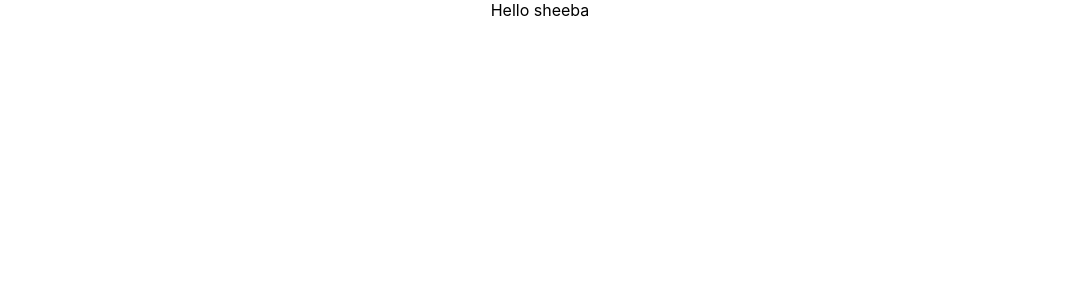
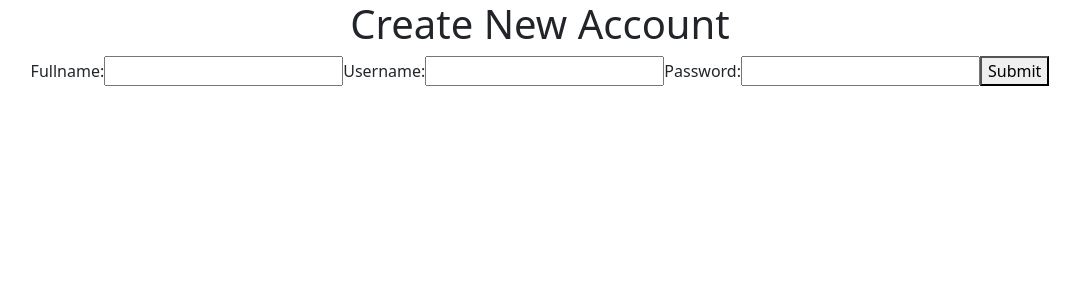
Before and after one commit to SheebaHashmi/Forume-frontend, a React (Create React App) app: page /register in a window 1280 px wide. Shown: the top 300 px of the page, without its empty margins (100-1180 px from the left). Built offline with nearby package versions, Linux system fonts and the light colour scheme.

Commit message:
Created Homepage,SignUp and Dashboard components

```diff
--- a/package.json
+++ b/package.json
@@ -6,8 +6,10 @@
     "@testing-library/jest-dom": "^5.16.2",
     "@testing-library/react": "^12.1.3",
     "@testing-library/user-event": "^13.5.0",
+    "bootstrap": "^5.1.3",
     "react": "^17.0.2",
     "react-dom": "^17.0.2",
+    "react-router-dom": "^6.2.1",
     "react-scripts": "5.0.0",
     "web-vitals": "^2.1.4"
   },
--- a/src/App.js
+++ b/src/App.js
@@ -1,9 +1,24 @@
 import './App.css';
+import '../node_modules/bootstrap/dist/css/bootstrap.min.css'
+import React from 'react';
+import { BrowserRouter,Routes,Route } from 'react-router-dom';
+
+import Homepage from './components/Homepage';
+import SignUp from './components/SignUp'
+import Dashboard from './components/Dashboard';
 
 function App() {
   return (
     <div className="App">
-      Hello sheeba
+      <BrowserRouter>
+        <Routes>
+          <Route exact path = "/" element={<Homepage/>}/>
+          <Route exact path = "/register" element={<SignUp/>}/>
+          <Route exact path = "/dashboard" element={<Dashboard/>}/>
+
+        </Routes>
+      </BrowserRouter>
+
     </div>
   );
 }
--- /dev/null
+++ b/src/components/Dashboard.jsx
@@ -0,0 +1,15 @@
+function Dashboard
+(){
+   return(
+       <div>
+           Dashboard
+           <a href="#home"><svg xmlns="http://www.w3.org/2000/svg" width="16" height="16" fill="currentColor" class="bi bi-person-fill" viewBox="0 0 16 16">
+  <path d="M3 14s-1 0-1-1 1-4 6-4 6 3 6 4-1 1-1 1H3zm5-6a3 3 0 1 0 0-6 3 3 0 0 0 0 6z"/>
+</svg></a>
+           <button>Start a New Topic</button>
+
+       </div>
+   )
+}
+export default Dashboard
+;
--- /dev/null
+++ b/src/components/Homepage.jsx
@@ -0,0 +1,29 @@
+import {Link} from 'react-router-dom';
+
+function Homepage() {
+  return (
+    <div className="Homepage">
+      <h1>Welcome to Forume</h1>
+      <form>
+          <label>Username:</label>
+          <input
+            type="text"
+            name="username"
+          />
+          <label>Password:</label>
+          <input
+            type="text"
+            name="password"
+          />
+
+        <Link to={'/register'}>
+          <button type="submit">Login</button>
+        </Link>
+
+
+      </form>
+    </div>
+  );
+}
+
+export default Homepage;
--- /dev/null
+++ b/src/components/SignUp.jsx
@@ -0,0 +1,34 @@
+import {Link} from 'react-router-dom';
+function Homepage() {
+    return (
+      <div className="Homepage">
+        <h1>Create New Account</h1>
+        <form>
+            <label>Fullname:</label>
+            <input
+              type="text"
+              name="fullname"
+            />
+            <label>Username:</label>
+            <input
+              type="text"
+              name="username"
+            />
+            <label>Password:</label>
+            <input
+              type="text"
+              name="password"
+            />
+
+            <Link to={'/dashboard'}>
+            <button type="submit">Submit</button>
+            </Link>
+
+
+
+        </form>
+      </div>
+    );
+  }
+
+  export default Homepage;
```
Also changed, not shown: 1 other file (tests, documents, lock files or other folders).
